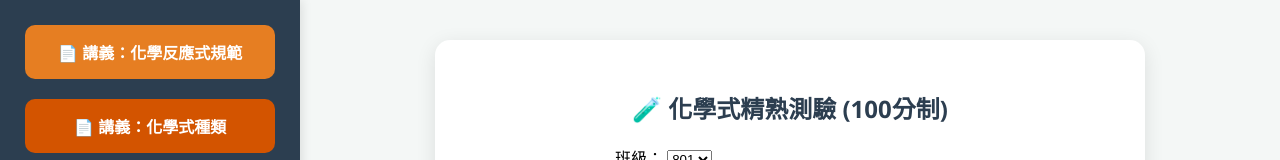
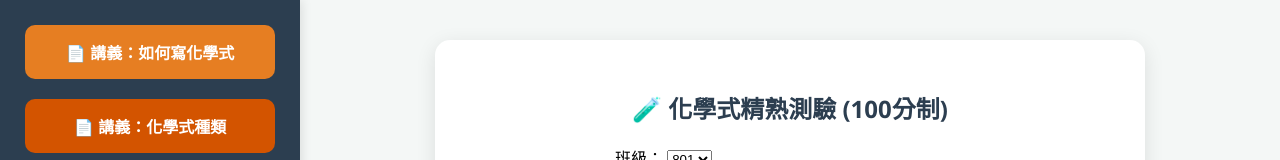
Before and after one commit to pmshchinfu/chjemistry-quiz, a plain HTML site: page c821/c8211/index.html in a window 1280 px wide. Shown: the top 160 px of the page. Drawn offline with Linux system fonts and the light colour scheme.

Commit message:
Update index.html

```diff
--- a/c821/c8211/index.html
+++ b/c821/c8211/index.html
@@ -45,7 +45,7 @@
 
 <div class="sidebar-tools">
 
-    <button class="tool-btn" style="background:#e67e22;" onclick="window.open('chemical_formula_rules.pdf.pdf', '_blank')">📄 講義：化學反應式規範</button>
+    <button class="tool-btn" style="background:#e67e22;" onclick="window.open('chemical_formula_rules.pdf', '_blank')">📄 講義：如何寫化學式</button>
     <button class="tool-btn" style="background:#d35400;" onclick="window.open('typesOfchemical_formula.pdf', '_blank')">📄 講義：化學式種類</button>
 
     <hr style="width:100%; border:0; border-top:1px solid #34495e;">
@@ -208,4 +208,5 @@
         }
     </script>
 </body>
+
 </html>
```
